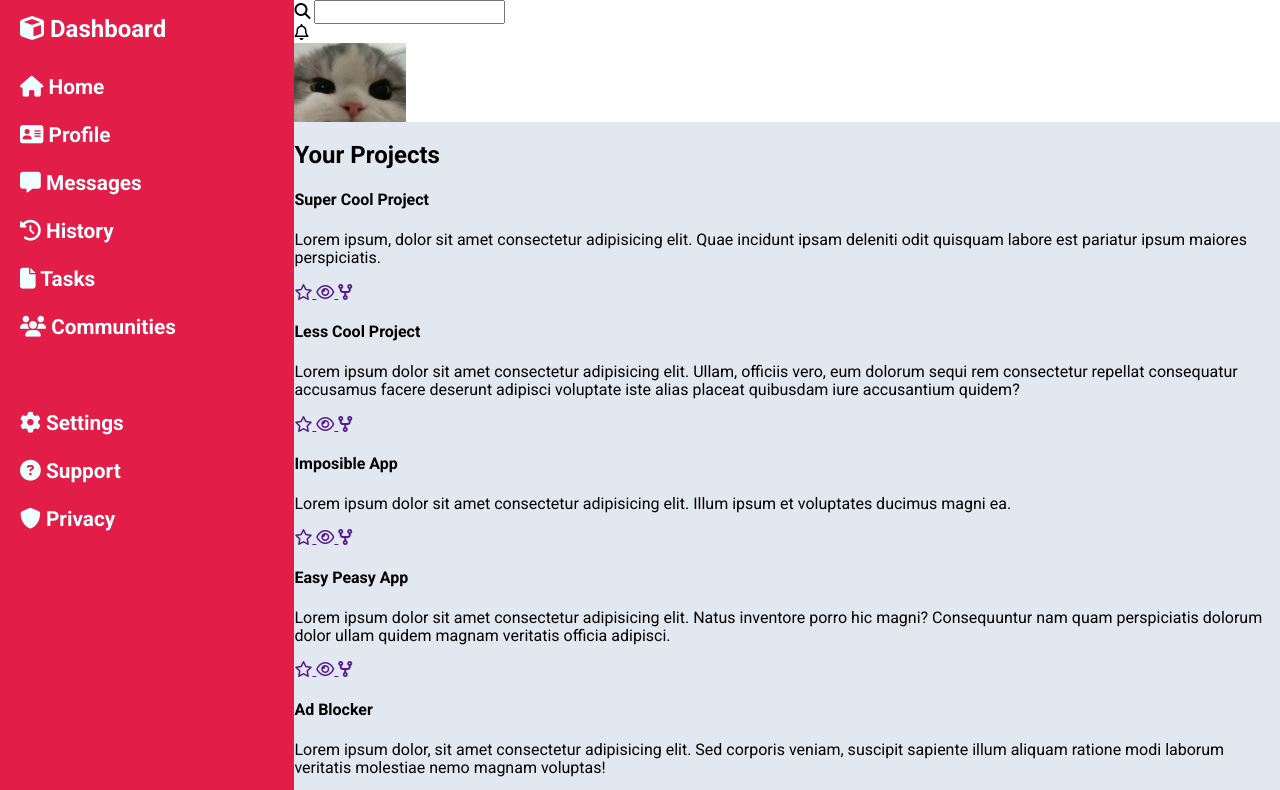
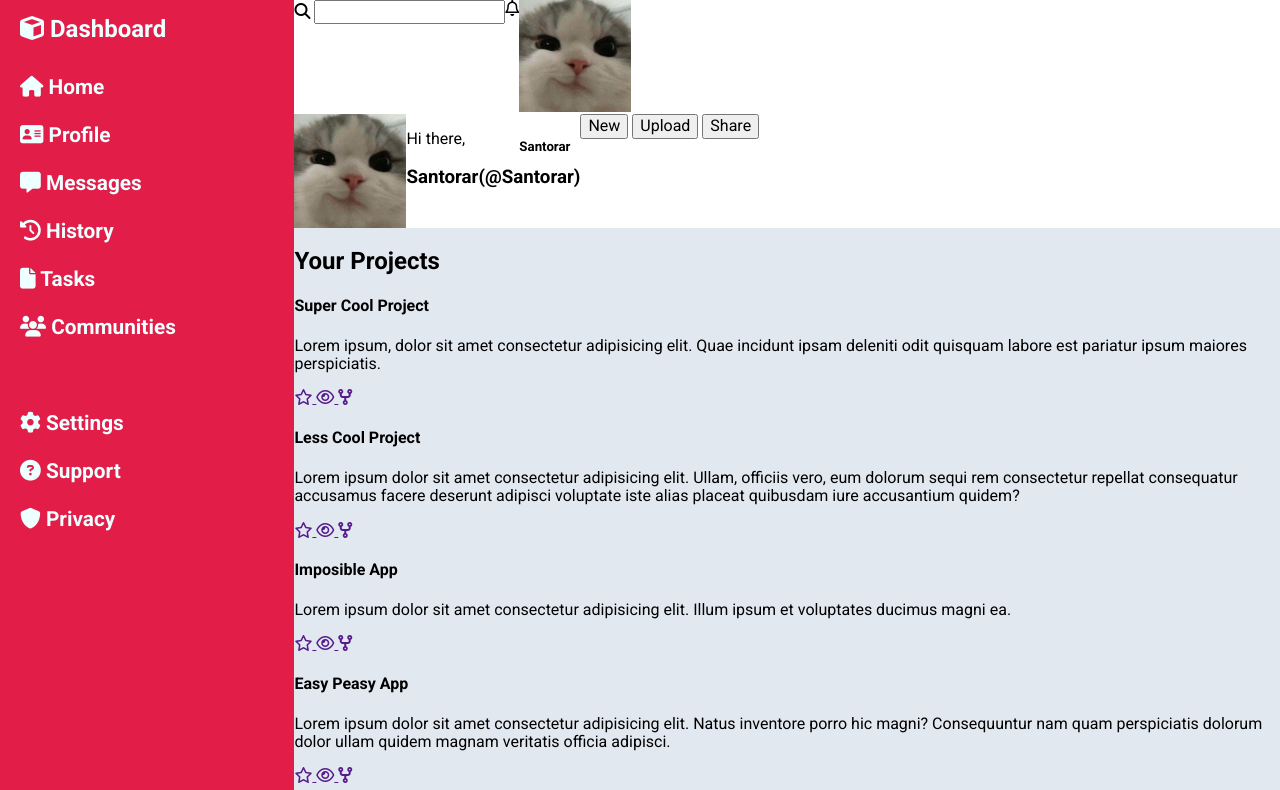
Before and after one commit to santorar/Admin-Dashboard, a plain HTML site: page index.html in a window 1280 px wide. Shown: the top 790 px of the page. Drawn offline with Linux system fonts and the light colour scheme.

Commit message:
added some style for the header

```diff
--- a/style.css
+++ b/style.css
@@ -14,7 +14,8 @@ img{
 .page-container{
   display: grid;
   grid-template-columns: 23% 77%;
-  grid-template-rows: 5% 90%;
+  grid-template-rows: 10% 90%;
+  width: 100%;
 }
 /* Header Style */
 .head{
@@ -22,6 +23,12 @@ img{
   grid-area: 1 / 2 / span 1 / span 1;
   display: grid;
   grid-template-rows: repeat(2,50%);
+}
+.top{
+  display: flex;
+}
+.bot{
+  display: flex;
 }
 /* Side Bar Style */
 .title{
```
Also changed, not shown: index.html (+1 -1 lines).
